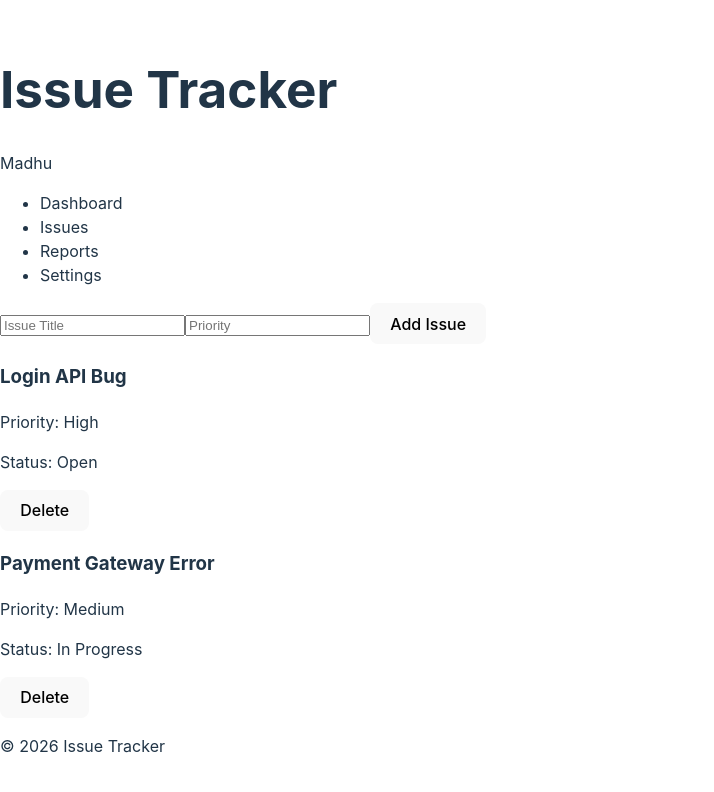
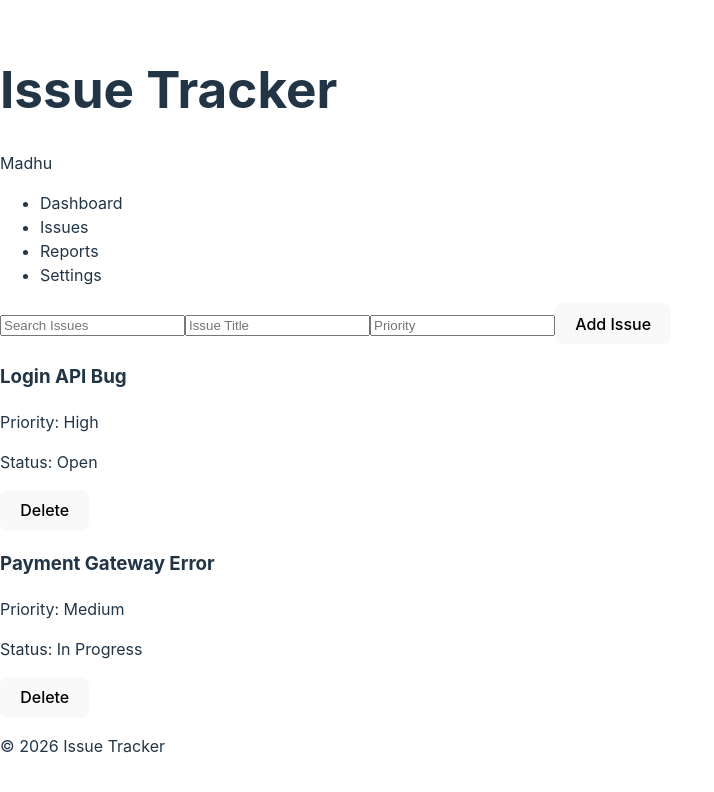
Before and after one commit to Madhusudhan-R360/Issue-Tracker, a React (Vite) app: page / in a window 1280 px wide. Shown: the top 792 px of the page, without its empty margins (0-714 px from the left). Built offline with nearby package versions, Linux system fonts and the light colour scheme.

Commit message:
Day 6-Search & Filtering

```diff
--- a/src/App.jsx
+++ b/src/App.jsx
@@ -20,7 +20,7 @@ function App() {
 
   const [title, setTitle] = useState("");
   const [priority, setPriority] = useState("");
-
+  const [searchTerm, setSearchTerm] = useState("");
   const addIssue = () => {
     const newIssue = {
       title: title,
@@ -40,12 +40,22 @@ function App() {
 
   setIssues(updatedIssues);
 };
+  const filteredIssues = issues.filter((issue) =>
+  issue.title.toLowerCase().includes(
+    searchTerm.toLowerCase()
+  )
+);
   return (
     <div>
       <Header />
 
       <Sidebar />
-
+      <input
+  type="text"
+  placeholder="Search Issues"
+  value={searchTerm}
+  onChange={(e) => setSearchTerm(e.target.value)}
+/>
       <input
         type="text"
         placeholder="Issue Title"
@@ -63,10 +73,10 @@ function App() {
       <button onClick={addIssue}>
         Add Issue
       </button>
-  {issues.length === 0 ? (
+  {filteredIssues.length === 0 ?  (
   <h2>No Issues Found</h2>
 ) : (
-  issues.map((issue, index) => (
+  filteredIssues.map((issue, index) => (
     <IssueCard
       key={index}
       title={issue.title}
```
